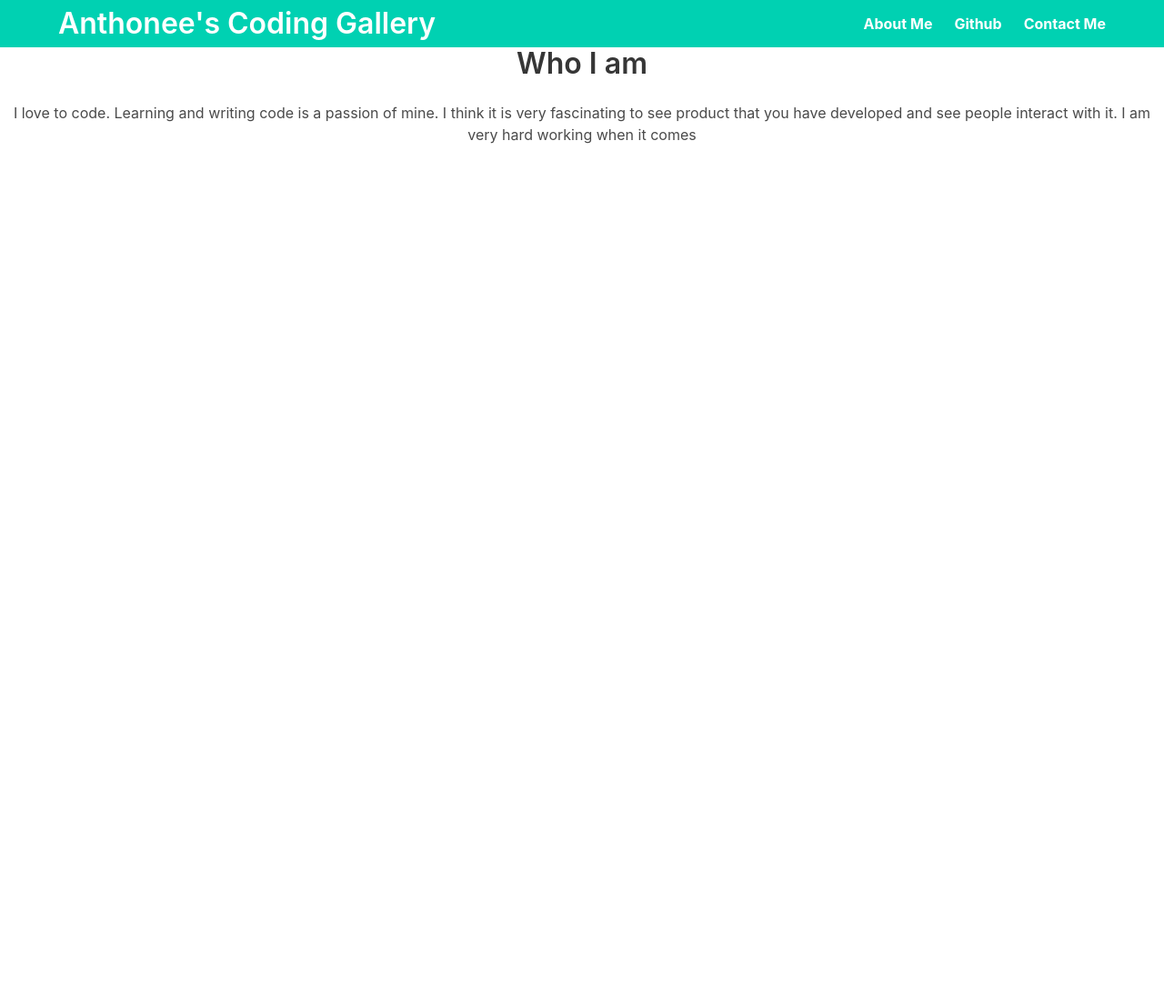
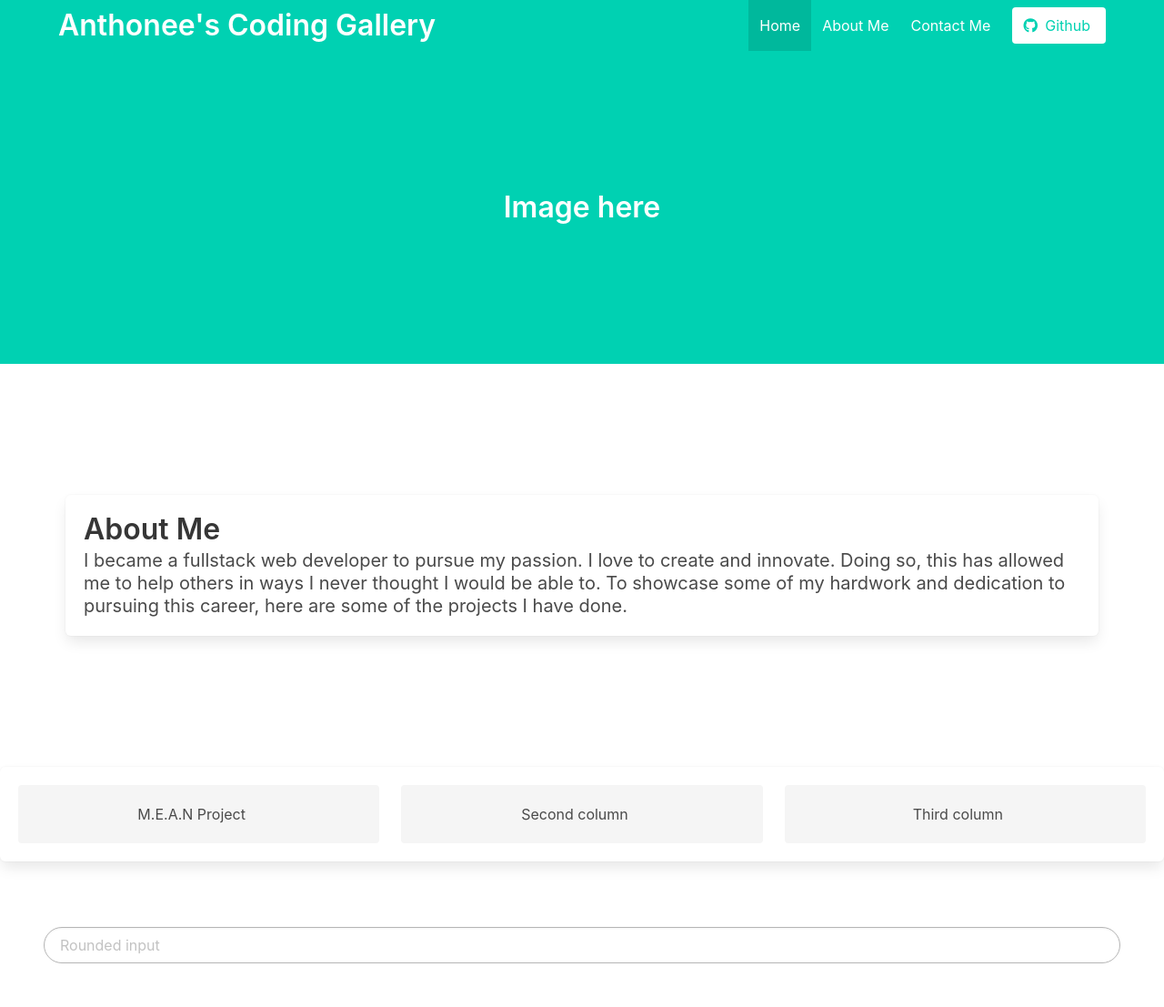
Before and after one commit to antman1997/Portfolio, a plain HTML site: page index.html in a window 1280 px wide. Shown: the whole page at 91% size. Before the commit the page ends 800 px from the top, so only its background shows below. Drawn offline with nearby package versions, Linux system fonts and the light colour scheme.

Commit message:
updated files

```diff
--- a/index.html
+++ b/index.html
@@ -12,43 +12,88 @@
 
 <body>
   <!--this is the navbar-->
-  <section class="hero is-primary is-small">
+  <section class="hero is-primary is-halfheight">
     <!-- Hero head: will stick at the top -->
     <div class="hero-head">
-      <header class="navbar">
+      <nav class="navbar">
         <div class="container">
           <div class="navbar-brand">
             <a class="navbar-item">
               <p class="title">Anthonee's Coding Gallery</p>
             </a>
-            <span class="navbar-burger" data-target="navbarMenuHeroC">
+            <span class="navbar-burger" data-target="navbarMenuHeroA">
               <span></span>
               <span></span>
               <span></span>
             </span>
           </div>
-          <div id="navbarMenuHeroC" class="navbar-menu is-active has-text-weight-bold">
+          <div id="navbarMenuHeroA" class="navbar-menu">
             <div class="navbar-end">
+              <a class="navbar-item is-active">
+                Home
+              </a>
               <a class="navbar-item">
                 About Me
               </a>
               <a class="navbar-item">
-                Github
-              </a>
-              <a class="navbar-item">
                 Contact Me
               </a>
+              <span class="navbar-item">
+                <a class="button is-primary is-inverted">
+                  <span class="icon">
+                    <i class="fab fa-github"></i>
+                  </span>
+                  <span>Github</span>
+                </a>
+              </span>
             </div>
           </div>
         </div>
-      </header>
+      </nav>
+    </div>
+    <!-- Hero content: will be in the middle -->
+    <div class="hero-body">
+      <div class="container has-text-centered">
+        <p class="title">
+          Image here
+        </p>
+      </div>
     </div>
   </section>
-  <!--section that has info about me-->
-<div class="block has-text-centered">
-  <h1 class="title">Who I am</h1>
-  <p class="">I love to code. Learning and writing code is a passion of mine. I think it is very fascinating to see product that you have developed and see people interact with it. I am very hard working when it comes </p>
+<!--About me information-->
+<section class="section is-primary is-medium">
+  <div class="box">
+    <h1 class="title">About Me</h1>
+    <h2 class="subtitle">
+      I became a fullstack web developer to pursue my passion. I love to create and innovate. Doing so, this has allowed me
+      to help others in ways I never thought I would be able to. To showcase some of my hardwork and dedication to pursuing
+      this career, here are some of the projects I have done.</h2>
+  </div>
+</section>
+<!--where I will be displaying my work-->
+<div class="box has-text-centered">
+  <div class="columns">
+    <div class="column">
+      <div class="notification">
+      M.E.A.N Project
+      </div>
+    </div>
+    <div class="column">
+      <div class="notification">
+      Second column
+      </div>
+    </div>
+    <div class="column">
+      <div class="notification">
+      Third column
+      </div>
+    </div>
+  </div>
 </div>
+<!--Contact section-->
+<section class="section">
+  <input class="input is-rounded is-hovered" type="text" placeholder="Rounded input">
+</section>
 
 <script src="index.js"></script>
 </body>
```
